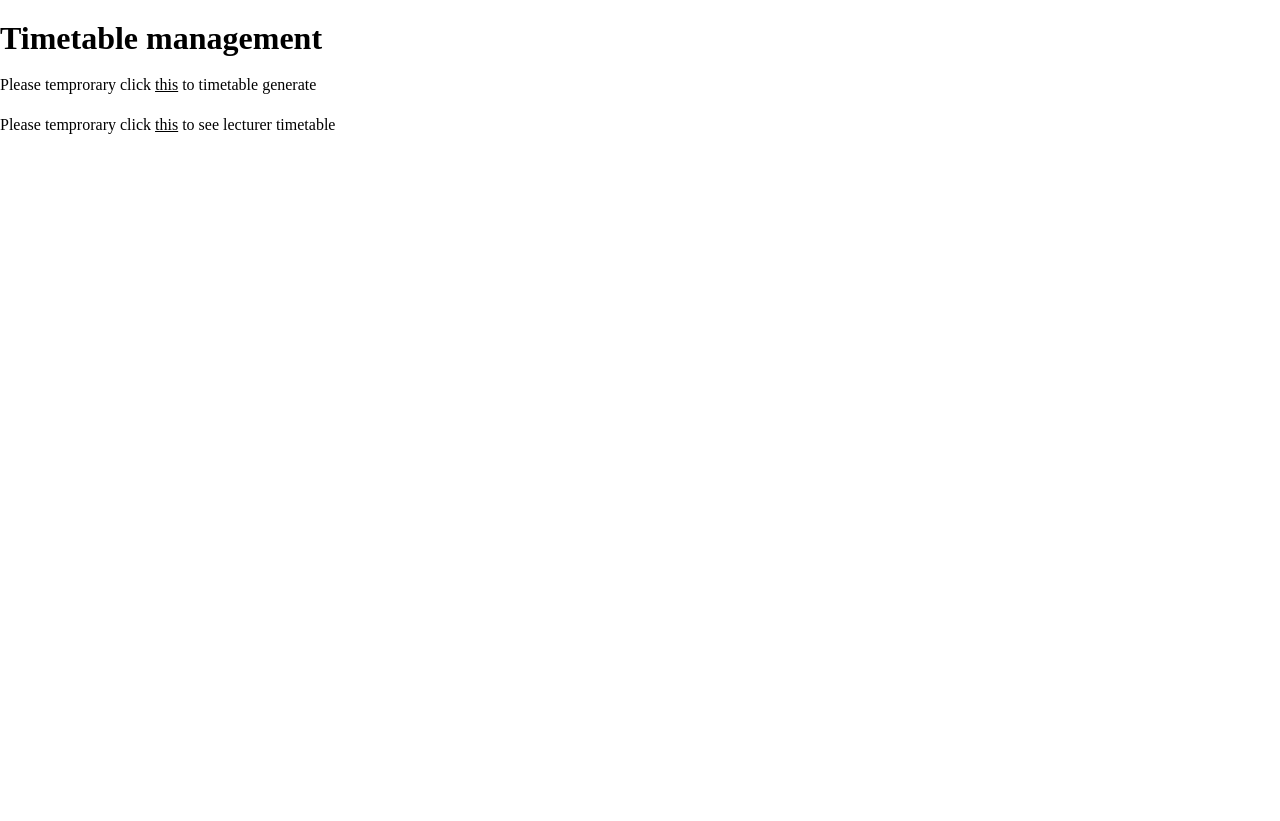
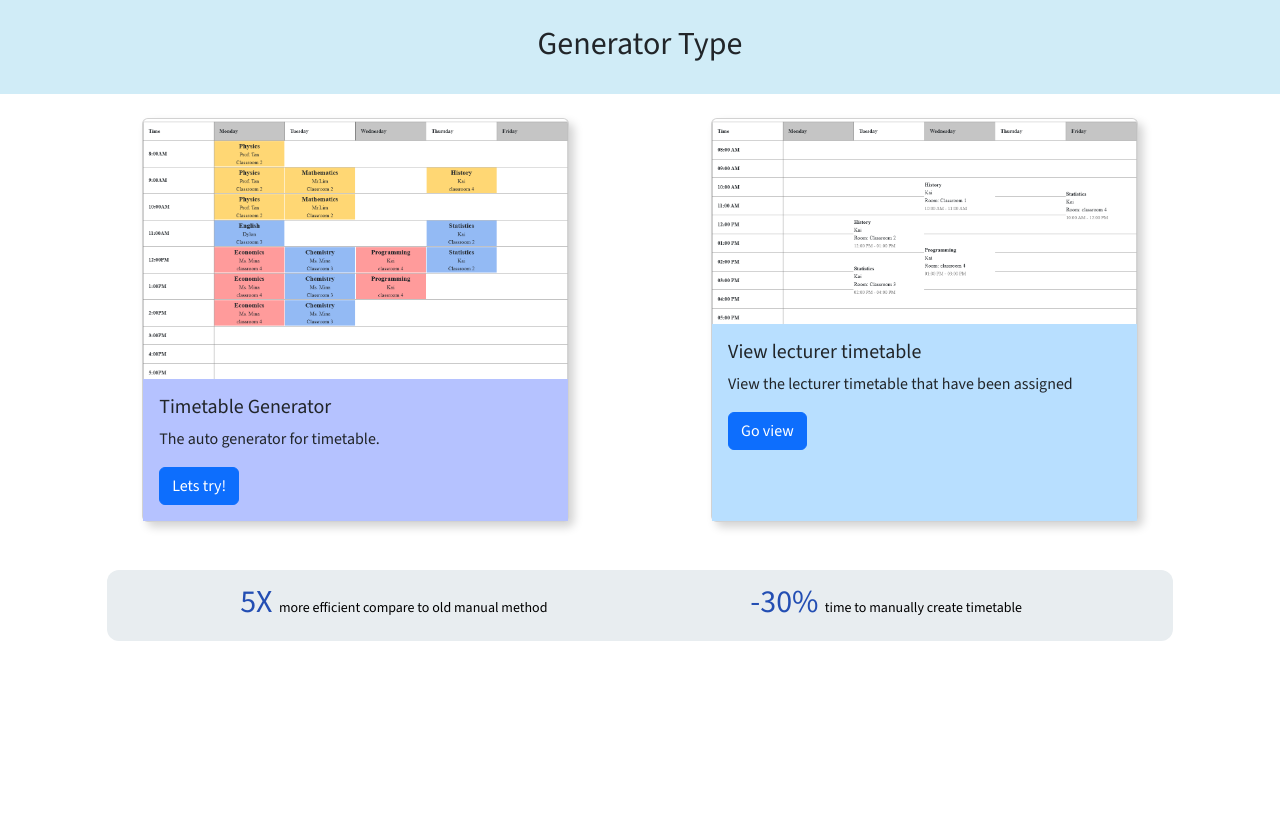
Before and after one commit to CSkai514/fyp_timetable_management, a Django app: template templates/homepage.html in a window 1280 px wide. After the commit the page ends 641 px from the top, so only its background shows below. Run offline with Django 3.2, Linux system fonts and the light colour scheme; the template is opened without the code that fills it, so the values that code supplies are empty.

Commit message:
Add ui to homepage, Add allowed host for 127.0.0.1

```diff
--- /dev/null
+++ b/static/css/dashboard-style.css
@@ -0,0 +1,114 @@
+/* Css reset */
+
+
+/* Box sizing rules */
+*,
+*::before,
+*::after {
+  box-sizing: border-box;
+  font-family: "Source Sans 3", serif;
+}
+
+/* Prevent font size inflation */
+html {
+  -moz-text-size-adjust: none;
+  -webkit-text-size-adjust: none;
+  text-size-adjust: none;
+}
+
+/* Remove default margin in favour of better control in authored CSS */
+body, h1, h2, h3, h4, p,
+figure, blockquote, dl, dd {
+  margin-block-end: 0;
+}
+
+/* Remove list styles on ul, ol elements with a list role, which suggests default styling will be removed */
+ul[role='list'],
+ol[role='list'] {
+  list-style: none;
+}
+
+/* Set core body defaults */
+body {
+  min-height: 100vh;
+  line-height: 1.5;
+  margin: 0;
+}
+
+/* Set shorter line heights on headings and interactive elements */
+h1, h2, h3, h4,
+button, input, label {
+  line-height: 1.1;
+}
+
+/* Balance text wrapping on headings */
+h1, h2,
+h3, h4 {
+  text-wrap: balance;
+}
+
+/* A elements that don't have a class get default styles */
+a:not([class]) {
+  text-decoration-skip-ink: auto;
+  color: currentColor;
+}
+
+/* Make images easier to work with */
+img,
+picture {
+  max-width: 100%;
+  display: block;
+}
+
+/* Inherit fonts for inputs and buttons */
+input, button,
+textarea, select {
+  font-family: inherit;
+  font-size: inherit;
+}
+
+/* Make sure textareas without a rows attribute are not tiny */
+textarea:not([rows]) {
+  min-height: 10em;
+}
+
+/* Anything that has been anchored to should have extra scroll margin */
+:target {
+  scroll-margin-block: 5ex;
+}
+
+/* Css reset end */
+
+.top-bar{
+    text-align: center;
+    background: rgb(208, 236, 247);
+    padding: 24px;
+}
+
+.card{
+    padding: 0 !important;
+    box-shadow: 5px 5px 10px lightgray;
+}
+
+.card-1{
+    background: rgb(181, 194, 255);
+}
+
+.card-2{
+    background: rgb(184, 223, 255);
+}
+
+.promo{
+    background: rgb(232, 237, 240);
+    padding: 12px;
+    border-radius: 12px;
+}
+
+.promo-title{
+    color: rgb(35, 78, 179);
+}
+
+.promo-title span{
+    color: black;
+    font-size: 14px;
+}
--- a/templates/homepage.html
+++ b/templates/homepage.html
@@ -1,4 +1,4 @@
-<!DOCTYPE html>
+{% comment %} <!DOCTYPE html>
 {% load static %}
 <html lang="en">
 <head>
@@ -12,4 +12,62 @@
     <p>Please temprorary click  <a href="{% url 'generator_function' %}">this</a> to timetable generate</p>
     <p>Please temprorary click  <a href="{% url 'lecturer_timetable_check' %}">this</a> to see lecturer timetable </p>
 </body>
+</html> {% endcomment %}
+<!DOCTYPE html>
+{% load static %}
+<html lang="en">
+<head>
+    <meta charset="UTF-8">
+    <meta name="viewport" content="width=device-width, initial-scale=1.0">
+    <!-- <link rel="stylesheet" href="{% static 'css/style.css' %}"> -->
+    <link rel="stylesheet" href="{% static 'css/dashboard-style.css' %}">
+
+    <title>Dashboard</title>
+    <link href="https://cdn.jsdelivr.net/npm/bootstrap@5.3.3/dist/css/bootstrap.min.css" rel="stylesheet" integrity="sha384-QWTKZyjpPEjISv5WaRU9OFeRpok6YctnYmDr5pNlyT2bRjXh0JMhjY6hW+ALEwIH" crossorigin="anonymous">
+    <script src="https://cdn.jsdelivr.net/npm/bootstrap@5.3.3/dist/js/bootstrap.bundle.min.js" integrity="sha384-YvpcrYf0tY3lHB60NNkmXc5s9fDVZLESaAA55NDzOxhy9GkcIdslK1eN7N6jIeHz" crossorigin="anonymous"></script>
+    <link rel="preconnect" href="https://fonts.googleapis.com">
+    <link rel="preconnect" href="https://fonts.gstatic.com" crossorigin>
+    <link href="https://fonts.googleapis.com/css2?family=Source+Sans+3:ital,wght@0,200..900;1,200..900&display=swap" rel="stylesheet">
+</head>
+<body>
+
+    <div class="top-bar">
+        <h2>
+            Generator Type
+        </h2>
+    </div>
+
+    <div class="row mx-0 justify-content-evenly mt-4">
+        <div class="col-md-4 card mb-4">
+            <img src="{% static 'images/Timetable_Computer Science_January_2024.png' %}" class="card-img-top">
+            <div class="card-body card-1">
+              <h5 class="card-title">Timetable Generator</h5>
+              <p class="card-text">The auto generator for timetable.</p>
+              <a href="{% url 'generator_function' %}" class="btn btn-primary">Lets try!</a>
+            </div>
+          </div>
+
+          <div class="col-md-4 card mb-4">
+            <img src="{% static 'images/Timetable_Kai_2025.png' %}" class="card-img-top">
+            <div class="card-body card-2">
+              <h5 class="card-title">View lecturer timetable</h5>
+              <p class="card-text">View the lecturer timetable that have been assigned</p>
+              <a href="{% url 'lecturer_timetable_check' %}" class="btn btn-primary">Go view</a>
+            </div>
+          </div>
+    </div>
+
+    <div class="row mx-0 justify-content-center mt-4">
+        <div class="col-10 row promo justify-content-evenly">
+            <div class="col-5 text-center">
+                <h2 class="promo-title">5X <span>more efficient compare to old manual method </span></h2>
+            </div>
+            <div class="col-5 text-center">
+                <h2 class="promo-title">-30% <span>time to manually create timetable</span></h2>
+            </div>
+        </div>
+
+    </div>
+
+</body>
 </html>
--- a/timetable_management/settings.py
+++ b/timetable_management/settings.py
@@ -26,7 +26,7 @@ SECRET_KEY = 'django-insecure-p-$fydlc7(t@o2gw4(oujut=2hpq^ao_1z7un8^liv&mchpa9c
 # SECURITY WARNING: don't run with debug turned on in production!
 DEBUG = True
 
-ALLOWED_HOSTS = ['fyp-timetable-management.onrender.com']
+ALLOWED_HOSTS = ['fyp-timetable-management.onrender.com', '127.0.0.1']
 
 
 # Application definition
```
Also changed, not shown: static/images/Timetable_Computer Science_January_2024.png (added), static/images/Timetable_Kai_2025.png (added).
